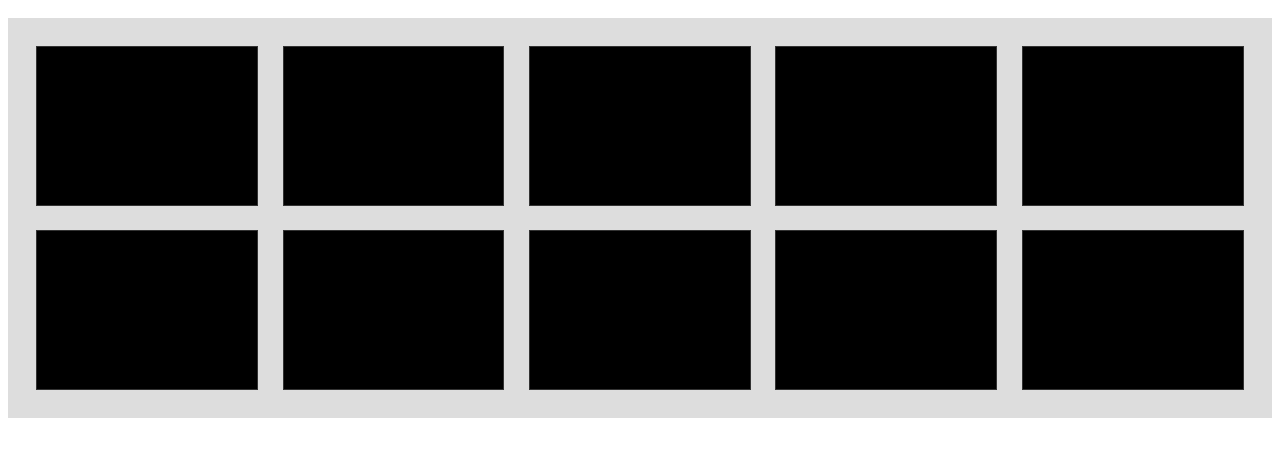
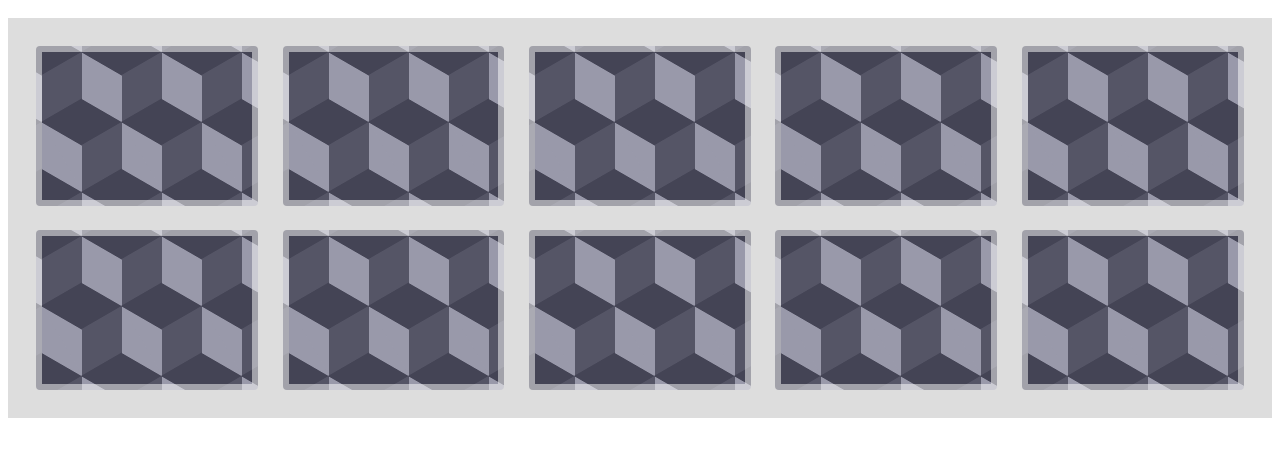
Before and after one commit to freshlybakedcode/memory-game, a website: page app/index.html in a window 1280 px wide. Shown: the part 48-504 px from the top of the page. Drawn offline with Linux system fonts and the light colour scheme.

Commit message:
CSS3 flipping action, styling

```diff
--- a/app/js/script.js
+++ b/app/js/script.js
@@ -15,23 +15,28 @@ for (let i = 0; i < numberOfPairs; i++) {
 
 //Generate an HTML output string and send to the container
 pairData.forEach((item) => {
-    output += `<span class="card" data-card-id=${item}>${item}</span>`;
+    output += ` <span class="card" data-card-id=${item}>
+                    <span class="card-front"></span>
+                    <span class="card-back">${item}</span>
+                </span>`;
 });
 container.innerHTML = output;
 
 //Set listeners on all cards
-const cards = document.querySelectorAll('.card');
+const cards = document.querySelectorAll('.card-front');
 cards.forEach(card => card.addEventListener("click", handleCardSelected));
 
 function handleCardSelected(e) {
-    currentCard = e.path[0];
+    currentCard = e.path[1];
     currentCardId = currentCard.dataset.cardId;
-    currentCard.classList.add('face-up'); //Add face-up class to reveal card
-    if (firstCardSelectedId === '') {
-        firstCardSelectedId = currentCardId;
-        firstCardSelected = currentCard;
-    } else {
-        checkIfMatch();
+    if (!currentCard.classList.contains('face-up')) {       //Prevent user choosing same card twice
+        currentCard.classList.add('face-up');               //Add face-up class to reveal card
+        if (firstCardSelectedId === '') {
+            firstCardSelectedId = currentCardId;
+            firstCardSelected = currentCard;
+        } else {
+            checkIfMatch();
+        }
     }
 }
 
--- a/app/scss/style.scss
+++ b/app/scss/style.scss
@@ -1,6 +1,7 @@
 * {
 	box-sizing: border-box;
 }
+
 h1 {
 	color: rebeccapurple;
 	font-family: Arial, Helvetica, sans-serif;
@@ -17,18 +18,46 @@ h1 {
 	height: 50vh;
 	align-items: center;
 }
+
 .card {
-	display: flex;
-    flex-direction: column;
-    justify-content: center;
-    text-align: center;
 	flex-basis: 18%;
 	height: 20vh;
-	background-color: white;
 	font-size: 2em;
-	border: solid 1px #333;
-	background-color: black;
+	position: relative;
 	&.face-up {
-		background-color: white;
+		.card-front {
+			transform: rotateY(-180deg);
+		}
+		.card-back {
+			transform: rotateY(0);
+		}
+	}
+	.card-front,
+	.card-back {
+		position: absolute;
+		top: 0;
+		left: 0;
+		width: 100%;
+		height: 20vh;
+		backface-visibility: hidden;
+		transition: transform 0.3s;
+		justify-content: flex-end;
+		border-radius: 4px;
+	}
+	.card-front {
+		border: solid 6px rgba(255, 255, 255, 0.5); //http://lea.verou.me/css3patterns/#japanese-cube
+		background-color: #556;
+		background-image: linear-gradient(30deg, #445 12%, transparent 12.5%, transparent 87%, #445 87.5%, #445), linear-gradient(150deg, #445 12%, transparent 12.5%, transparent 87%, #445 87.5%, #445), linear-gradient(30deg, #445 12%, transparent 12.5%, transparent 87%, #445 87.5%, #445), linear-gradient(150deg, #445 12%, transparent 12.5%, transparent 87%, #445 87.5%, #445), linear-gradient(60deg, #99a 25%, transparent 25.5%, transparent 75%, #99a 75%, #99a), linear-gradient(60deg, #99a 25%, transparent 25.5%, transparent 75%, #99a 75%, #99a);
+		background-size: 80px 140px;
+		background-position: 0 0, 0 0, 40px 70px, 40px 70px, 0 0, 40px 70px;
+	}
+	.card-back {
+		background: white;
+		border: solid 6px rgba(0, 0, 0, 0.3);
+		transform: rotateY(-180deg);
+		display: flex;
+		flex-direction: column;
+		justify-content: center;
+		text-align: center;
 	}
 }
```
Also changed, not shown: app/css/style.css.
